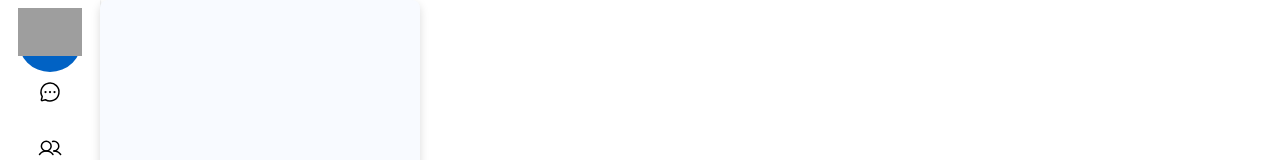
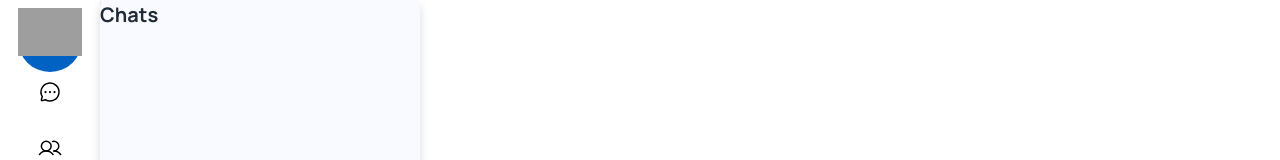
Before and after one commit to BlackProgrammer-prog/ProjectAP, a React (Create React App) app in the folder Frontend/: page /app in a window 1280 px wide. Shown: the top 160 px of the page. Built offline with nearby package versions, Linux system fonts and the light colour scheme; grey boxes are pictures that could not be loaded.

Commit message:
Update Chats.js

```diff
--- a/Frontend/src/pages/dashboard/Chats.js
+++ b/Frontend/src/pages/dashboard/Chats.js
@@ -1,4 +1,4 @@
-import { Box, Stack, Typography } from '@mui/material';
+import { Box, IconButton, Stack, Typography } from '@mui/material';
 import React from 'react';
 
 const Chats = () => {
@@ -15,6 +15,14 @@ const Chats = () => {
                     boxShadow: '0px 4px 10px rgba(0, 0, 0, 0.15)',
                     borderRadius: '8px'
                 }}>
+                    <Stack>
+                        <Typography variant='h5'>
+                            Chats
+                        </Typography>
+                        <IconButton>
+
+                        </IconButton>
+                    </Stack>
 
             </Box>
         </div>
```
